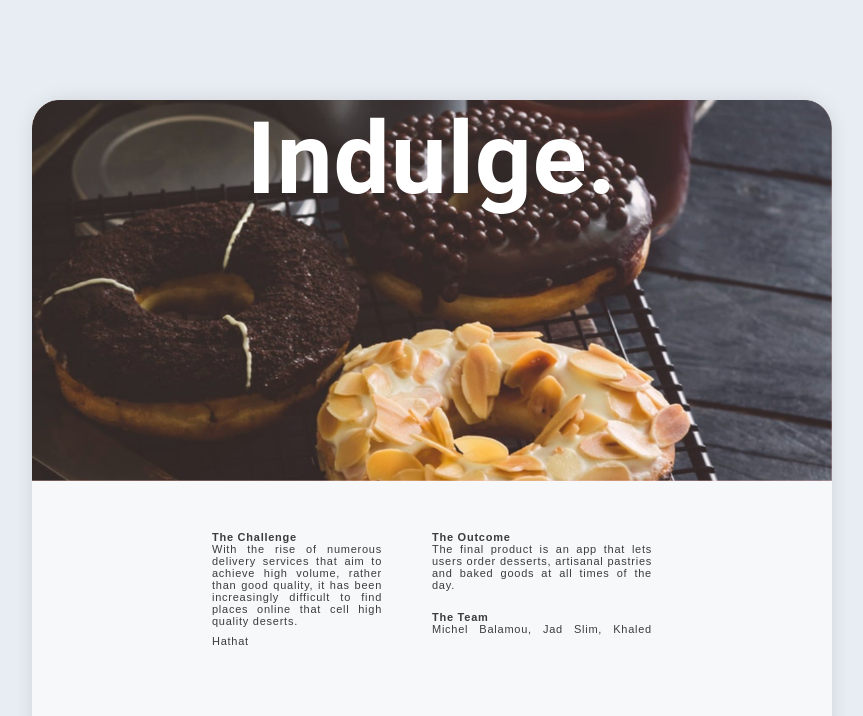
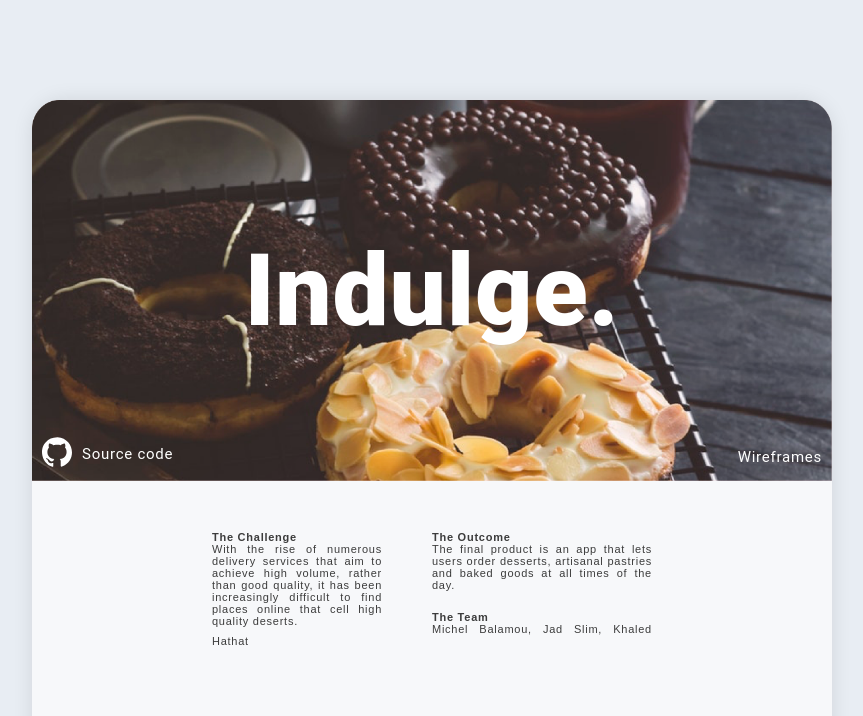
Before and after one commit to balamou/balamou.com, a PHP site: page /index.html in a window 1280 px wide. Shown: the top 716 px of the page, without its empty margins (208-1071 px from the left). Run offline with PHP 8.4, Linux system fonts and the light colour scheme; some web fonts are replaced.

Commit message:
Fix the github source link layout and added the wireframe layout

```diff
--- a/css/main.css
+++ b/css/main.css
@@ -41,6 +41,19 @@ p {
   position: relative;
 }
 
+.align-vertically {
+  position: relative;
+  display: flex;
+  flex-direction: column;
+  justify-content: center;
+}
+
+.align-horizontally {
+  display: flex;
+  flex-direction: row;
+  align-items: center;
+}
+
 .pic-container img {
   display: block;
 }
@@ -53,8 +66,34 @@ p {
   text-align: center;
 
   font-family: roboto, sans-serif;
-  font-weight: 700;
   font-style: normal;
+  font-weight: 900;
+}
+
+.source-code {
+  position: absolute;
+  color: white;
+  z-index: 100;
+  left: 10px;
+  bottom: 10px;
+
+  /* Roboto Regular */
+  font-family: roboto, sans-serif;
+  font-style: normal;
+  font-weight: 400;
+}
+
+.wireframes {
+  position: absolute;
+  color: white;
+  z-index: 100;
+  right: 10px;
+  bottom: 15px;
+
+  /* Roboto Regular */
+  font-family: roboto, sans-serif;
+  font-style: normal;
+  font-weight: 400;
 }
 
 /* MINI SUMMARY */
--- a/index.html
+++ b/index.html
@@ -14,8 +14,19 @@
 
       <!-- Header picture -->
       <div class="header-container">
-        <div class="main-title">Indulge.</div>
-        <div class="pic-container"><img src="images/bakery.png" style="width:100%"></img></div>
+        <!-- SOURCE CODE-->
+        <div class="source-code align-horizontally">
+          <div><img src="images/github.svg" style="width:30px;height:30px;"/></div>
+          <div style="padding-left:10px;">Source code</div>
+        </div>
+        <!-- SOURCE CODE-->
+
+        <div class="wireframes">Wireframes</div>
+
+        <div class="align-vertically">
+          <div class="main-title">Indulge.</div>
+          <div class="pic-container"><img src="images/bakery@2x.png" style="width:100%"></img></div>
+        </div>
       </div>
       <!-- /Header picture -->
 
```
Also changed, not shown: images/github.png (added), images/github.svg (added), images/github@2x.png (added), images/michel.svg (added).
